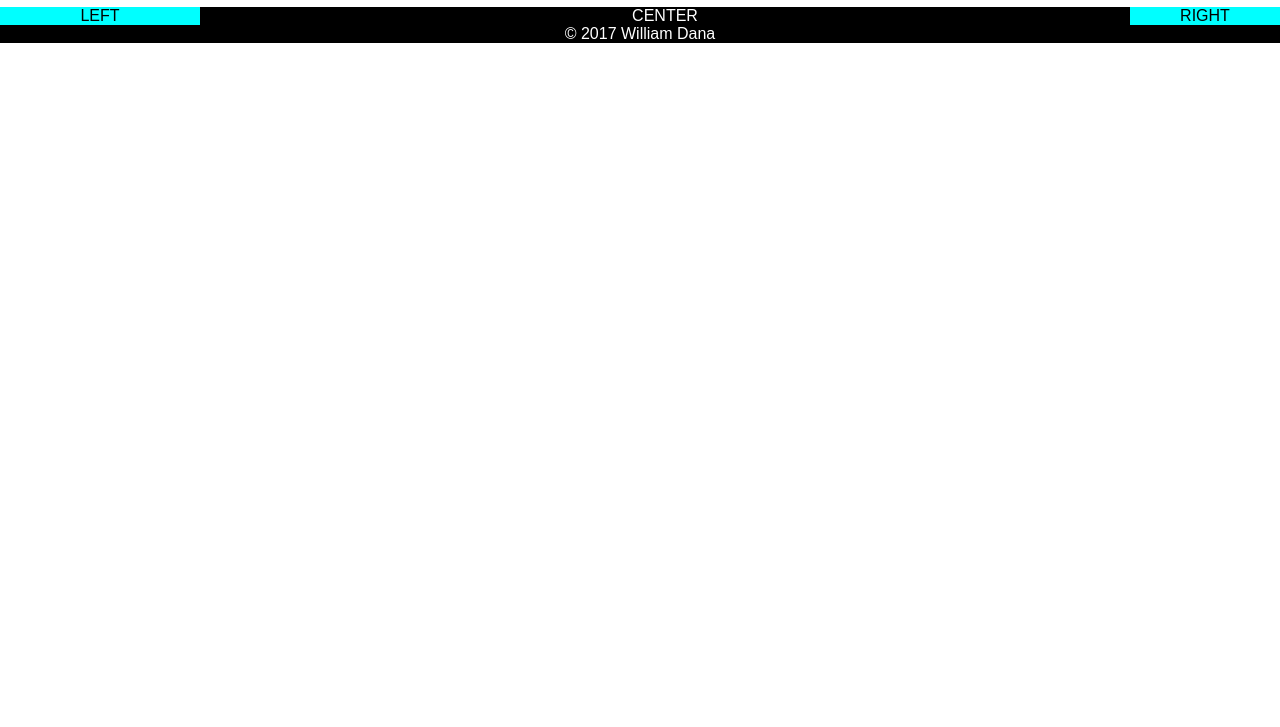
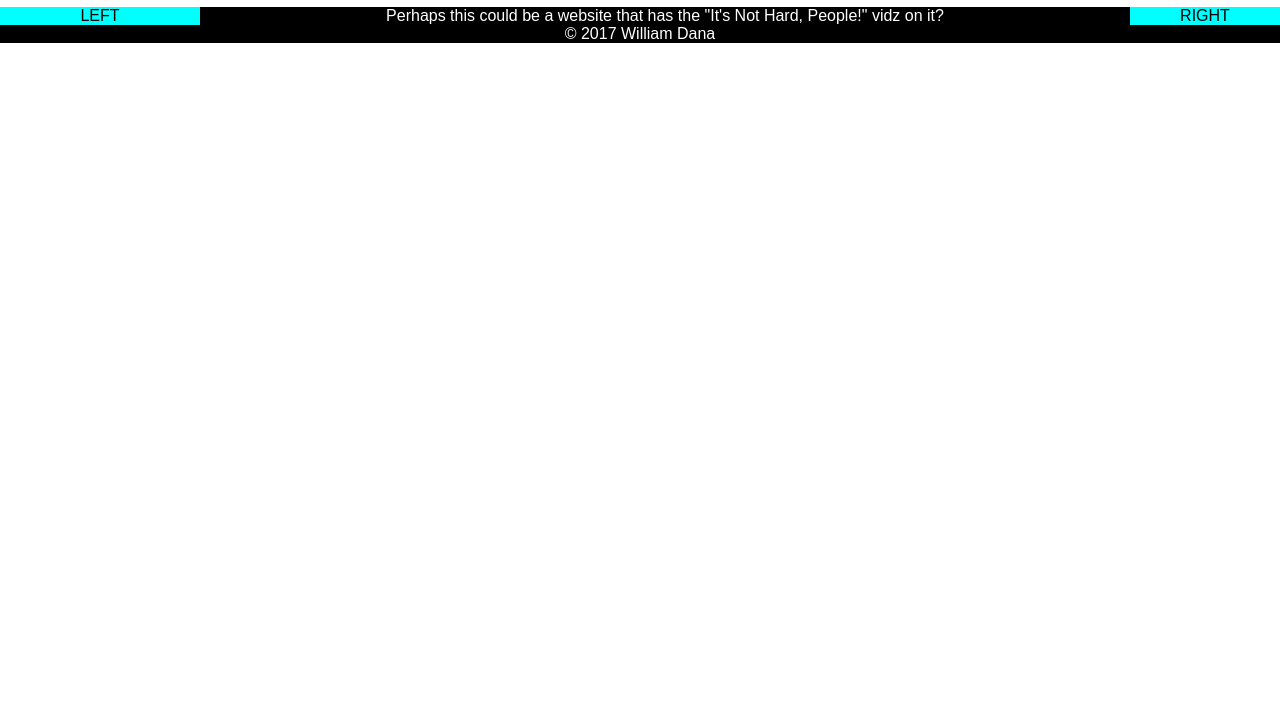
Before and after one commit to wbdana-old/dana, a plain HTML site: page index.html in a window 1280 px wide. Shown: the part 73-800 px from the top of the page. Drawn offline with nearby package versions, Linux system fonts and the light colour scheme.

Commit message:
test comment for SSH authentication push to github

```diff
--- a/index.html
+++ b/index.html
@@ -11,7 +11,7 @@
 	</div>
 	<div id="container"> <!-- CONTAINER -->
 		<div id="center" class="column"> <!-- Center column -->
-			CENTER
+			Perhaps this could be a website that has the "It's Not Hard, People!" vidz on it?
 		</div>
 		<div id="left" class="column"> <!-- Left column -->
 			LEFT
```
